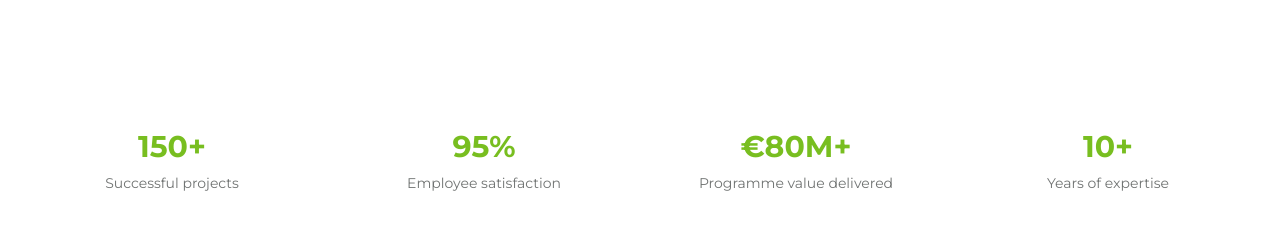
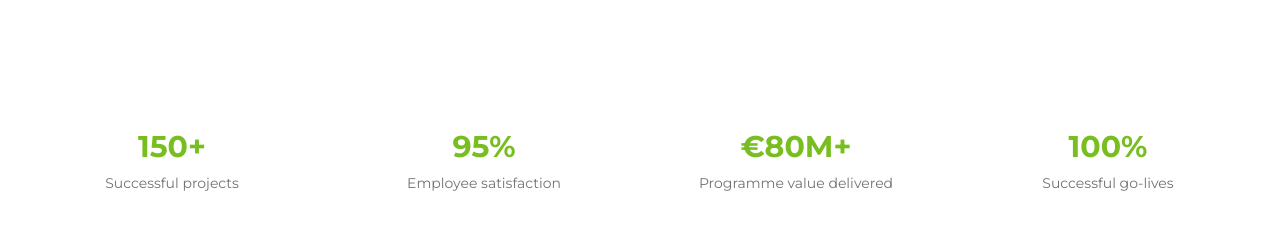
Before and after one commit to AndreKeizer/itspeople-website, a Next.js app: page /en in a window 1280 px wide. Shown: the part 1300-1543 px from the top of the page. Built offline with nearby package versions, Linux system fonts and the light colour scheme.

Commit message:
Replace '10+ Years expertise' indicator with '100% Geslaagde go-lives' / '100% Successful go-lives'

```diff
--- a/src/app/[locale]/page.tsx
+++ b/src/app/[locale]/page.tsx
@@ -28,7 +28,7 @@ const data = {
       { stat: "150+", label: "Succesvolle projecten" },
       { stat: "95%", label: "Medewerkerstevredenheid" },
       { stat: "€80M+", label: "Programme value delivered" },
-      { stat: "10+", label: "Years expertise" },
+      { stat: "100%", label: "Geslaagde go-lives" },
     ],
     expertiseLabel: "Onze Expertise",
     expertiseHeading: "Van strategie naar",
@@ -123,7 +123,7 @@ const data = {
       { stat: "150+", label: "Successful projects" },
       { stat: "95%", label: "Employee satisfaction" },
       { stat: "€80M+", label: "Programme value delivered" },
-      { stat: "10+", label: "Years of expertise" },
+      { stat: "100%", label: "Successful go-lives" },
     ],
     expertiseLabel: "Our Expertise",
     expertiseHeading: "From strategy to",
```
